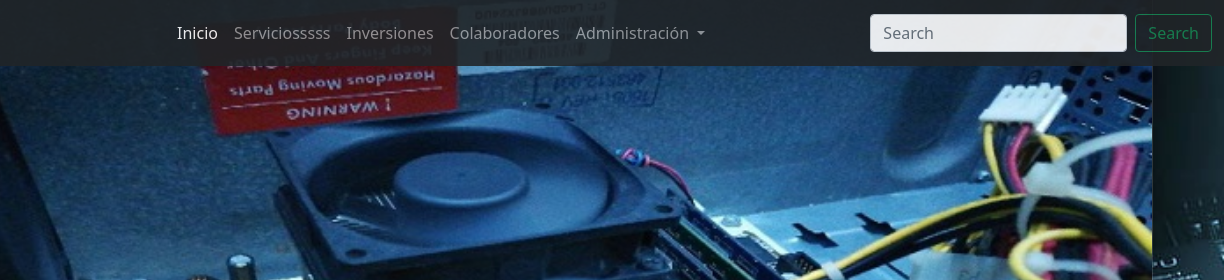
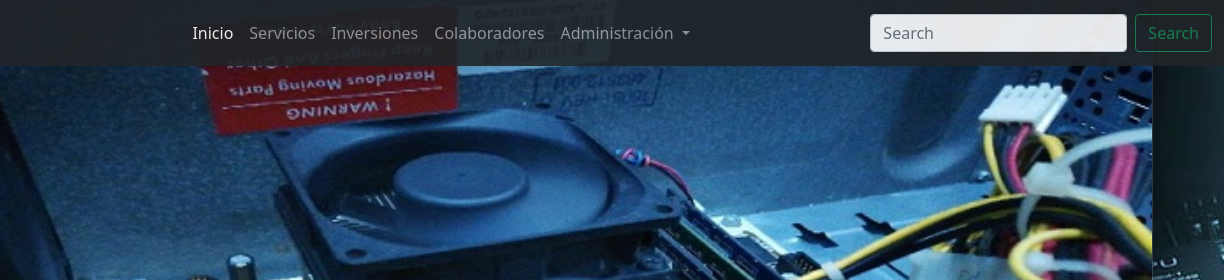
Before and after one commit to osdaguewar/CyberSopport, a website: page servicios.html in a window 1280 px wide. Shown: the top 280 px of the page, 56-1280 px from the left. Drawn offline with nearby package versions, Linux system fonts and the light colour scheme.

Commit message:
corregido servicios
sss

```diff
--- a/servicios.html
+++ b/servicios.html
@@ -38,7 +38,7 @@
           <a class="nav-link active" aria-current="page" href="#">Inicio</a>
         </li>
         <li class="nav-item">
-          <a class="nav-link" href="servicios.html">Serviciosssss</a>
+          <a class="nav-link" href="servicios.html">Servicios</a>
         </li>
         <li class="nav-item">
           <a class="nav-link" href="#">Inversiones</a>
```
